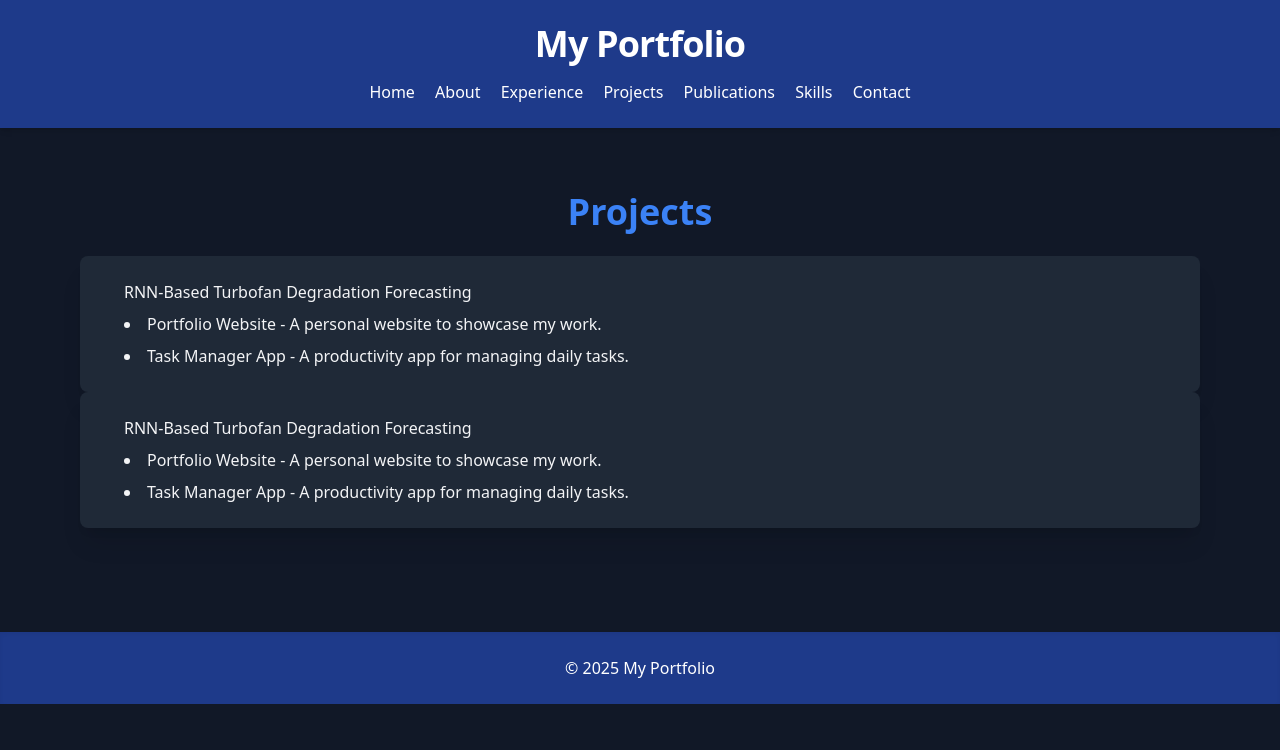
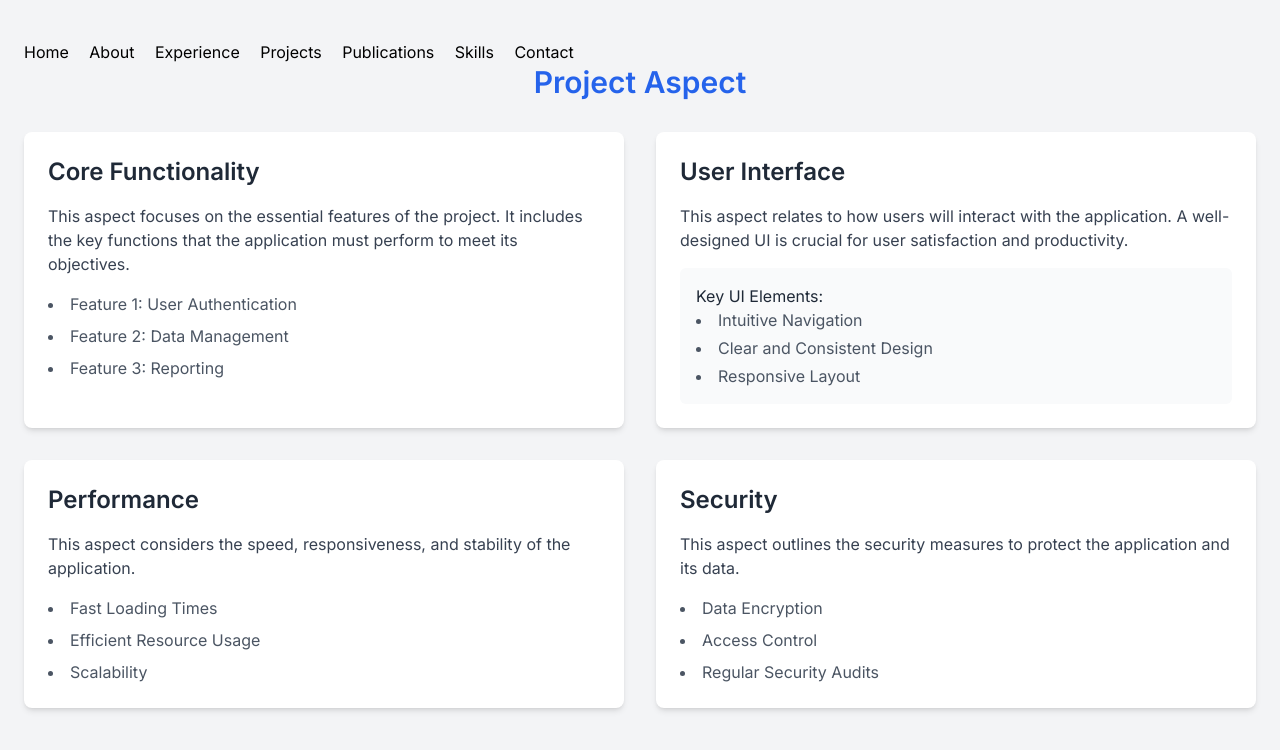
Before and after one commit to Akashpandit28/Portfolio.github.io, a plain HTML site: page projects.html in a window 1280 px wide. Drawn offline with nearby package versions, Linux system fonts and the light colour scheme.

Commit message:
projects.html

```diff
--- a/projects.html
+++ b/projects.html
@@ -1,40 +1,18 @@
 <!DOCTYPE html>
-<html lang="en" class="dark">
+<html lang="en">
 <head>
-  <meta charset="UTF-8" />
-  <meta name="viewport" content="width=device-width, initial-scale=1.0" />
-  <title>Projects | My Portfolio</title>
+    <meta charset="UTF-8">
+    <meta name="viewport" content="width=device-width, initial-scale=1.0">
+    <title>Project Aspect</title>
     <script src="https://cdn.tailwindcss.com"></script>
-  <script>
-    tailwind.config = {
-      darkMode: 'class',
-      theme: {
-        extend: {
-          colors: {
-            primary: '#2563eb',
-            secondary: '#1e3a8a',
-            accent: '#3b82f6',
-          },
-        },
-      },
-    };
-  </script>
+    <link href="https://fonts.googleapis.com/css2?family=Inter:wght@400;600&display=swap" rel="stylesheet">
     <style>
-    html {
-      scroll-behavior: smooth;
-    }
-    input, textarea {
-      transition: all 0.2s ease-in-out;
-    }
-    input:focus, textarea:focus {
-      outline: none;
-      box-shadow: 0 0 0 2px rgba(59, 130, 246, 0.5);
+        body {
+            font-family: 'Inter', sans-serif;
         }
     </style>
 </head>
-<body class="bg-white dark:bg-gray-900 text-gray-800 dark:text-gray-100 font-sans">
-  <header class="bg-primary dark:bg-secondary text-white py-6 px-4 text-center shadow-md">
-    <h1 class="text-4xl font-extrabold tracking-tight">My Portfolio</h1>
+<body class="bg-gray-100 p-6">
   <nav class="mt-4 space-x-4">
       <a href="index.html" class="hover:underline">Home</a>
       <a href="about.html" class="hover:underline">About</a>
@@ -44,26 +22,63 @@
       <a href="skills.html" class="hover:underline">Skills</a>
       <a href="contact.html" class="hover:underline">Contact</a>
     </nav>
-  </header>
-  <main class="px-4 md:px-20 py-16">
-<h2 class='text-4xl font-bold mb-6 text-center text-accent'>Projects</h2>
-<div class='bg-white dark:bg-gray-800 p-6 rounded-lg shadow-xl'>
-<ul class='list-disc pl-5 space-y-2'>
-  <p1>RNN-Based Turbofan Degradation Forecasting</p1>
+    <h1 class="text-3xl font-semibold text-blue-600 text-center mb-8">Project Aspect</h1>
+
+    <div class="container mx-auto grid grid-cols-1 md:grid-cols-2 gap-8">
+        <div class="bg-white rounded-lg shadow-md p-6">
+            <h2 class="text-2xl font-semibold text-gray-800 mb-4">Core Functionality</h2>
+            <p class="text-gray-700 mb-4">
+                This aspect focuses on the essential features of the project.  It includes the key functions that the application must perform to meet its objectives.
+            </p>
             <ul class="list-disc list-inside space-y-2">
-<li>Portfolio Website - A personal website to showcase my work.</li>
-<li>Task Manager App - A productivity app for managing daily tasks.</li>
-</ul></div>
-    <div class='bg-white dark:bg-gray-800 p-6 rounded-lg shadow-xl'>
-<ul class='list-disc pl-5 space-y-2'>
-  <p1>RNN-Based Turbofan Degradation Forecasting</p1>
+                <li class="text-gray-600">Feature 1: User Authentication</li>
+                <li class="text-gray-600">Feature 2: Data Management</li>
+                <li class="text-gray-600">Feature 3: Reporting</li>
+            </ul>
+        </div>
+
+        <div class="bg-white rounded-lg shadow-md p-6">
+            <h2 class="text-2xl font-semibold text-gray-800 mb-4">User Interface</h2>
+            <p class="text-gray-700 mb-4">
+                This aspect relates to how users will interact with the application.  A well-designed UI is crucial for user satisfaction and productivity.
+            </p>
+            <div class="bg-gray-50 rounded-md p-4">
+                <p class="text-gray-800">Key UI Elements:</p>
+                <ul class="list-disc list-inside space-y-1">
+                    <li class="text-gray-600">Intuitive Navigation</li>
+                    <li class="text-gray-600">Clear and Consistent Design</li>
+                    <li class="text-gray-600">Responsive Layout</li>
+                </ul>
+            </div>
+        </div>
+
+        <div class="bg-white rounded-lg shadow-md p-6">
+            <h2 class="text-2xl font-semibold text-gray-800 mb-4">Performance</h2>
+            <p class="text-gray-700 mb-4">
+               This aspect considers the speed, responsiveness, and stability of the application.
+            </p>
             <ul class="list-disc list-inside space-y-2">
-<li>Portfolio Website - A personal website to showcase my work.</li>
-<li>Task Manager App - A productivity app for managing daily tasks.</li>
-</ul></div>
-  </main>
-  <footer class="bg-primary dark:bg-secondary text-white text-center py-6 mt-10 shadow-inner">
-    &copy; <script>document.write(new Date().getFullYear())</script> My Portfolio
-  </footer>
+                <li class="text-gray-600">Fast Loading Times</li>
+                <li class="text-gray-600">Efficient Resource Usage</li>
+                 <li class="text-gray-600">Scalability</li>
+            </ul>
+        </div>
+
+         <div class="bg-white rounded-lg shadow-md p-6">
+            <h2 class="text-2xl font-semibold text-gray-800 mb-4">Security</h2>
+            <p class="text-gray-700 mb-4">
+               This aspect outlines the security measures to protect the application and its data.
+            </p>
+            <ul class="list-disc list-inside space-y-2">
+                <li class="text-gray-600">Data Encryption</li>
+                <li class="text-gray-600">Access Control</li>
+                 <li class="text-gray-600">Regular Security Audits</li>
+            </ul>
+        </div>
+    </div>
+    <script>
+        // You can add JavaScript here for interactive features.
+        // For example, you could add a button to expand/collapse sections.
+    </script>
 </body>
 </html>
```
Lines whose indentation alone changed are shown as unchanged.
